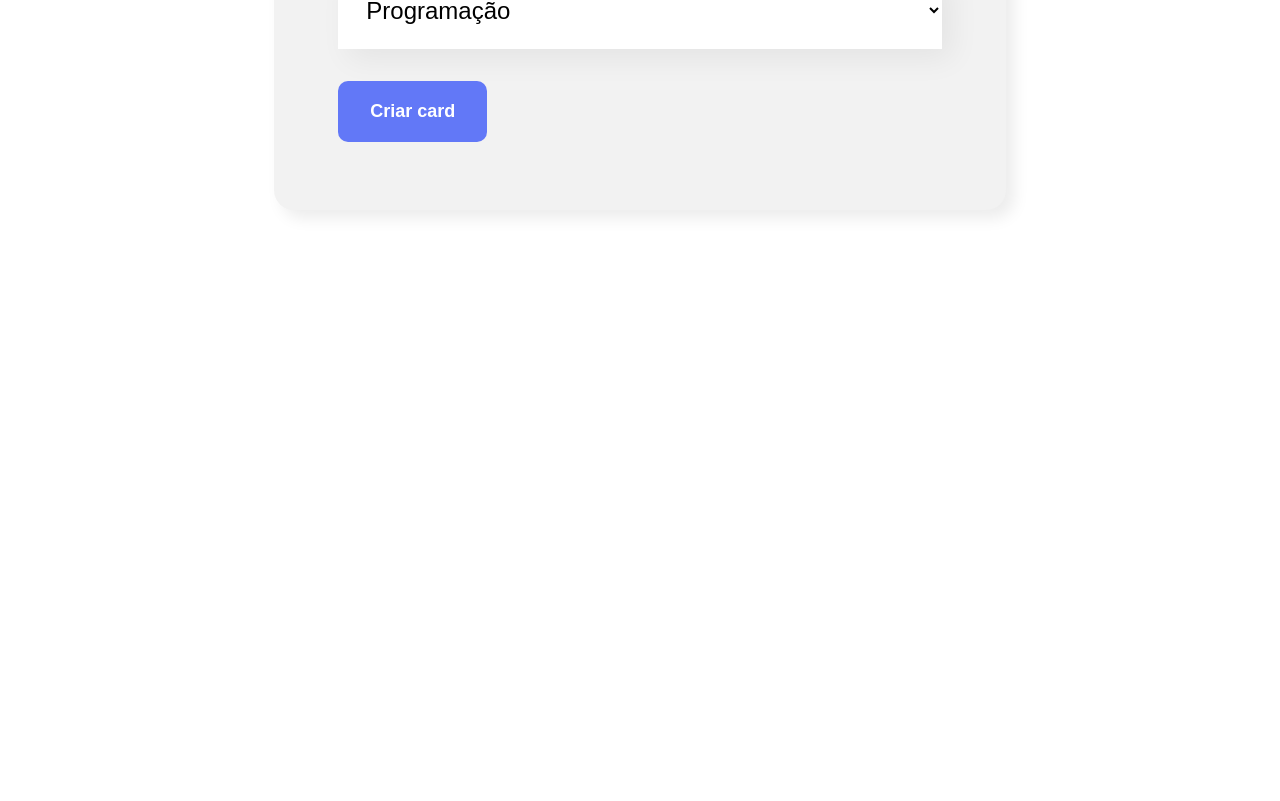
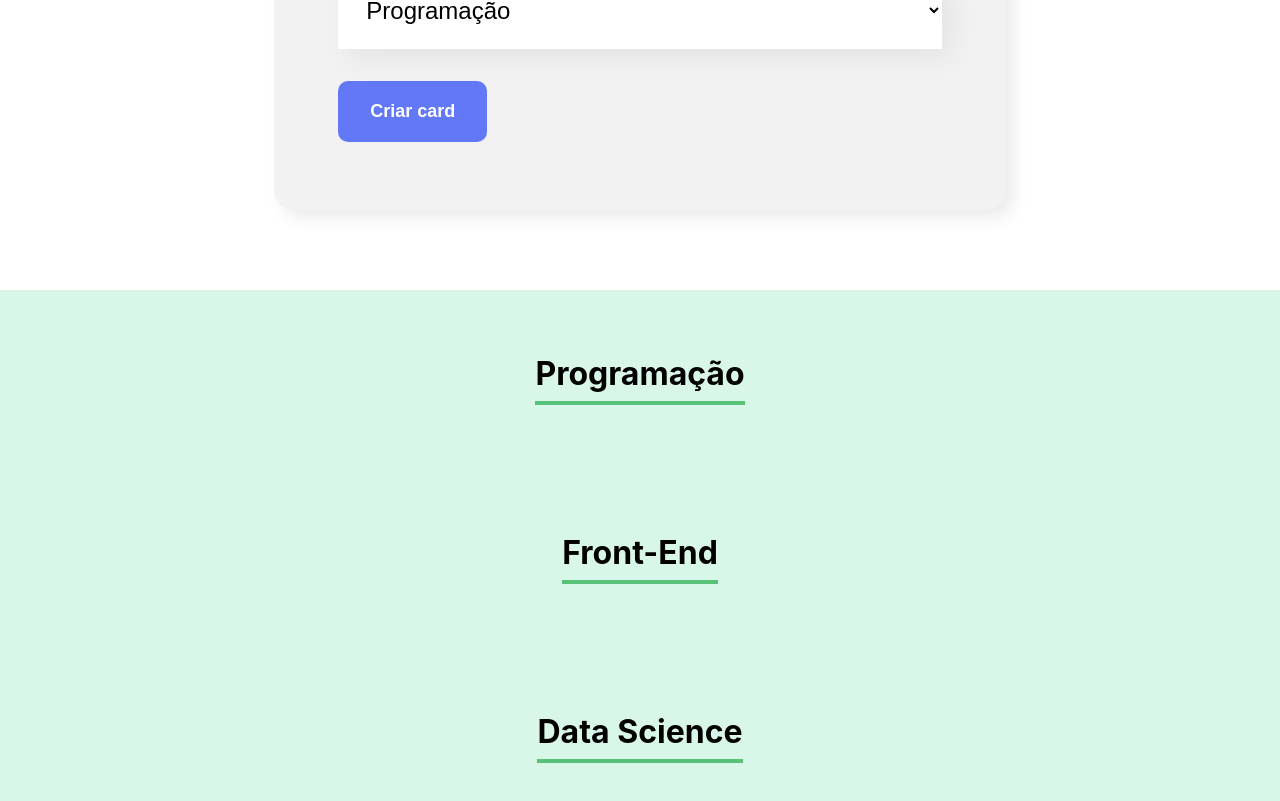
Before and after one commit to Adrianodbs/Organo, a React (Create React App) app: page / in a window 1280 px wide. Shown: the part 969-1770 px from the top of the page. Before the commit the page ends 1259 px from the top, so only its background shows below. Built offline with nearby package versions, Linux system fonts and the light colour scheme.

Commit message:
Criando o componente time

```diff
--- a/src/App.js
+++ b/src/App.js
@@ -1,6 +1,7 @@
 import { useState } from 'react'
 import Banner from './components/Banner'
 import Formulario from './components/Formulario'
+import Time from './components/Time'
 
 function App() {
   const [colaboradores, setColaboradores] = useState([])
@@ -16,6 +17,9 @@
           aoNovoColaboradorAdicionado(colaborador)
         }
       />
+      <Time nome="Programação" />
+      <Time nome="Front-End" />
+      <Time nome="Data Science" />
     </div>
   )
 }
--- /dev/null
+++ b/src/components/Time/Time.css
@@ -0,0 +1,14 @@
+.time{
+  text-align: center;
+  padding: 32px;
+  background-color: #d9f7e9;
+}
+
+.time h3{
+  font-size: 32px;
+  border-bottom: 4px solid #57c278;
+  /* Para a bordar ficar apenas abaixo do nome */
+  display: inline-block;
+
+  padding-bottom: 8px;
+}
--- /dev/null
+++ b/src/components/Time/index.js
@@ -0,0 +1,11 @@
+import './Time.css'
+
+const Time = props => {
+  return (
+    <section className="time">
+      <h3>{props.nome}</h3>
+    </section>
+  )
+}
+
+export default Time
```
